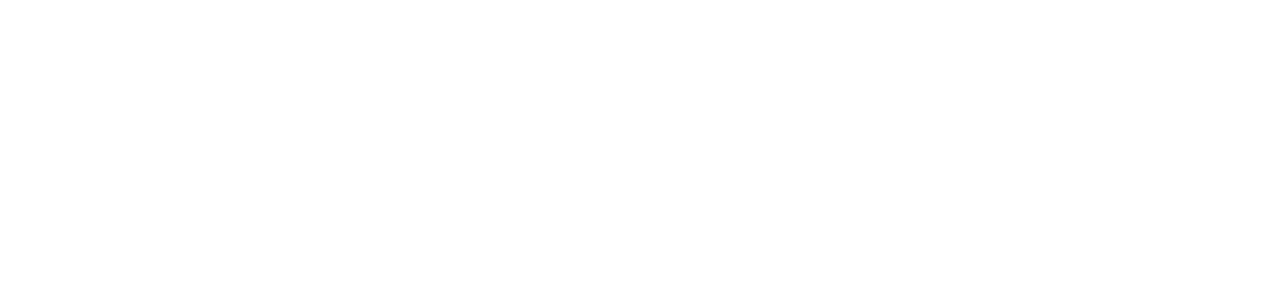
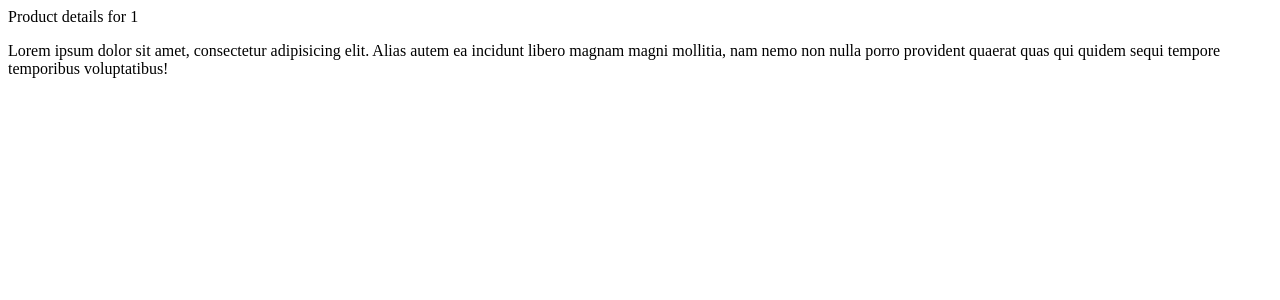
Before and after one commit to IlyaKrapivnoy/nuxt_dojo, a Nuxt app: page /products/1 in a window 1280 px wide. Before the commit this address had no page. Shown: the top 300 px of the page. Built offline with nearby package versions, Linux system fonts and the light colour scheme.

Commit message:
add Product details page

```diff
--- /dev/null
+++ b/pages/products/[id].vue
@@ -0,0 +1,13 @@
+<template>
+  <div>Product details for {{ id }}</div>
+  <p>
+    Lorem ipsum dolor sit amet, consectetur adipisicing elit. Alias autem ea incidunt libero magnam magni mollitia, nam
+    nemo non nulla porro provident quaerat quas qui quidem sequi tempore temporibus voluptatibus!
+  </p>
+</template>
+
+<script setup>
+const { id } = useRoute().params;
+</script>
+
+<style scoped></style>
```
